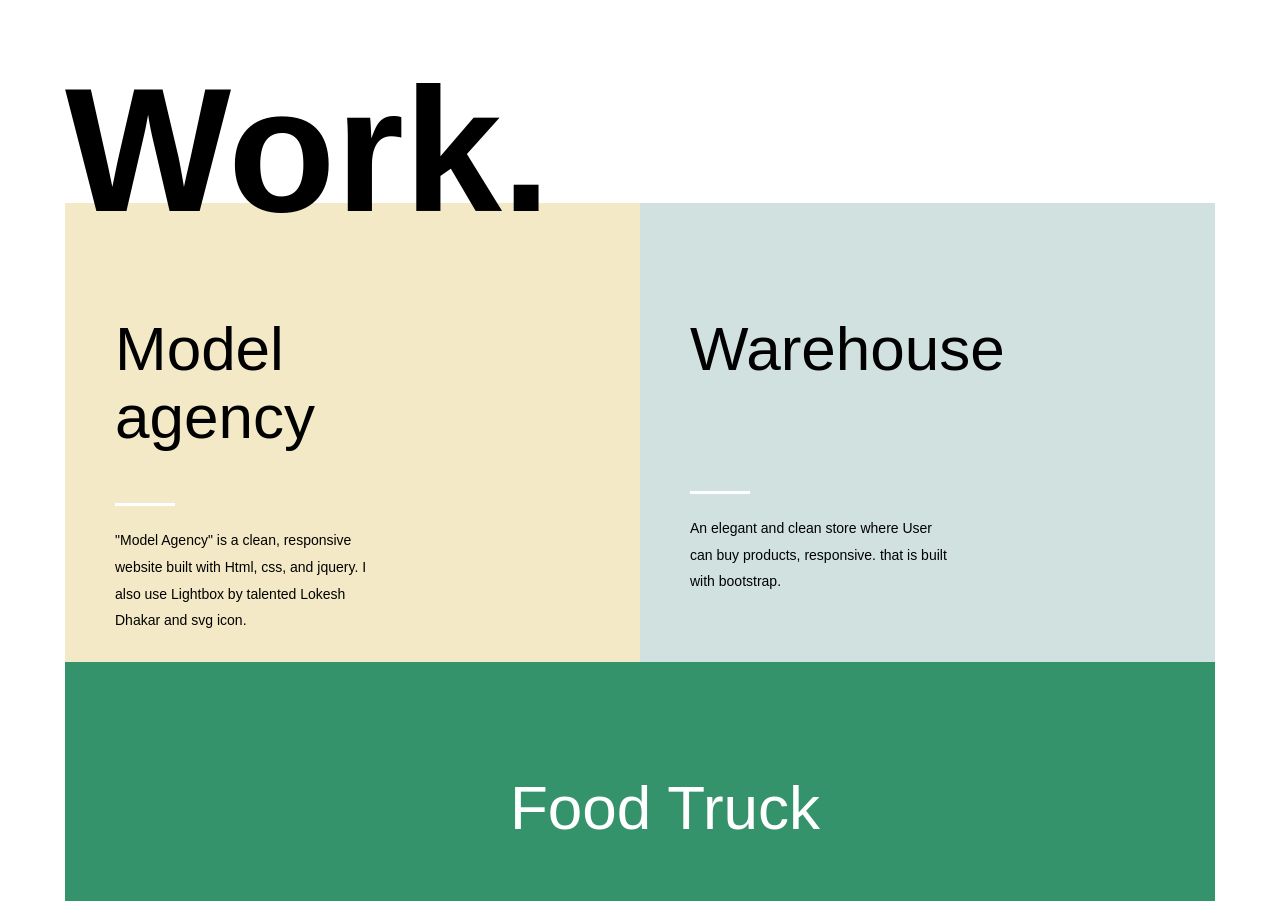
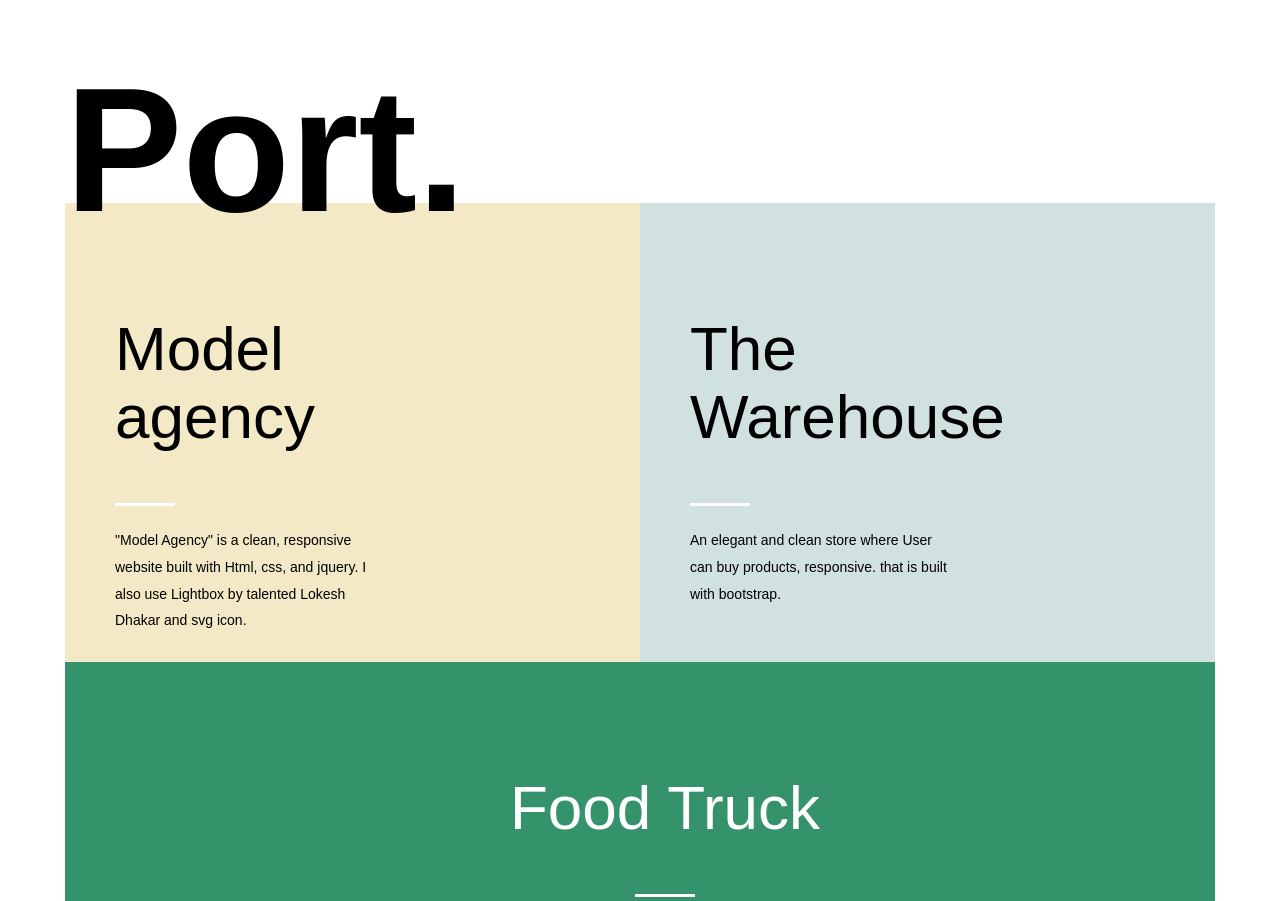
Before and after one commit to MuhammadSayedMorsi/my-portfolio, a website: page index.html in a window 1280 px wide. Shown: the part 243-1144 px from the top of the page. Drawn offline with Linux system fonts and the light colour scheme; a web font is replaced by a local one.

Commit message:
initial commit

```diff
--- a/assets/css/scss/2-layouts/_case.scss
+++ b/assets/css/scss/2-layouts/_case.scss
@@ -212,7 +212,7 @@ h2 {
     }
 
     .case_item_header {
-      min-height: 2em;
+      min-height: 1em;
       margin-bottom: 1em;
       font-size: 62px;
       max-width: initial;
--- a/index.html
+++ b/index.html
@@ -23,7 +23,7 @@
 
   <!-- items -->
 <div class="case_items">
-    <h2 class="section__header"> Work. </h2>
+    <h2 class="section__header"> Port. </h2>
 <div class="case_item">
     <div class="case_item_bg model"></div>
     <span class="button_image_overlay">View Project</span>
@@ -37,7 +37,7 @@
       <div class="case_item_bg ware"></div>
     <span class="button_image_overlay">View Project</span>
 
-    <h3 class="case_item_header black">Warehouse</h3>
+    <h3 class="case_item_header black">The <br>Warehouse</h3>
 
     <p class="case_item_text black">
         An elegant and clean store where User can buy products, responsive. that is built with bootstrap.
```
Also changed, not shown: assets/css/main.css, assets/img/exp-1.PNG, assets/img/exp-2.PNG, assets/img/exp-3.PNG, assets/img/exp-4.PNG.
